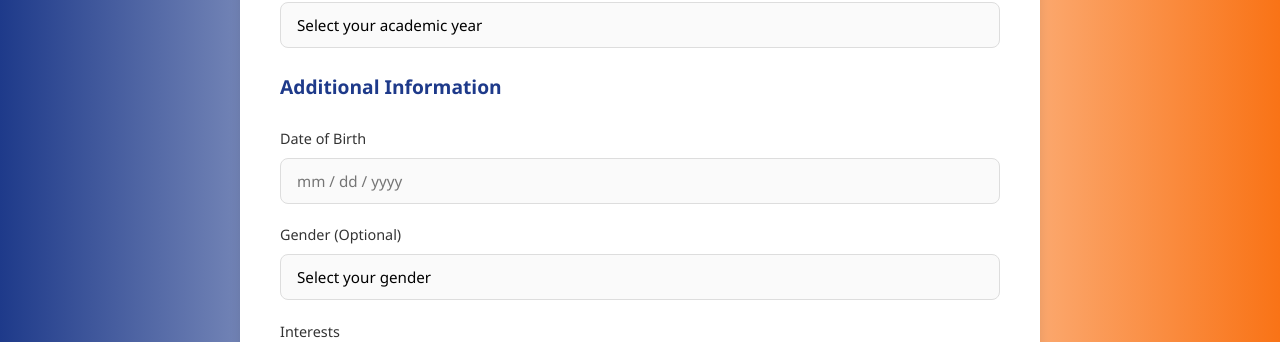
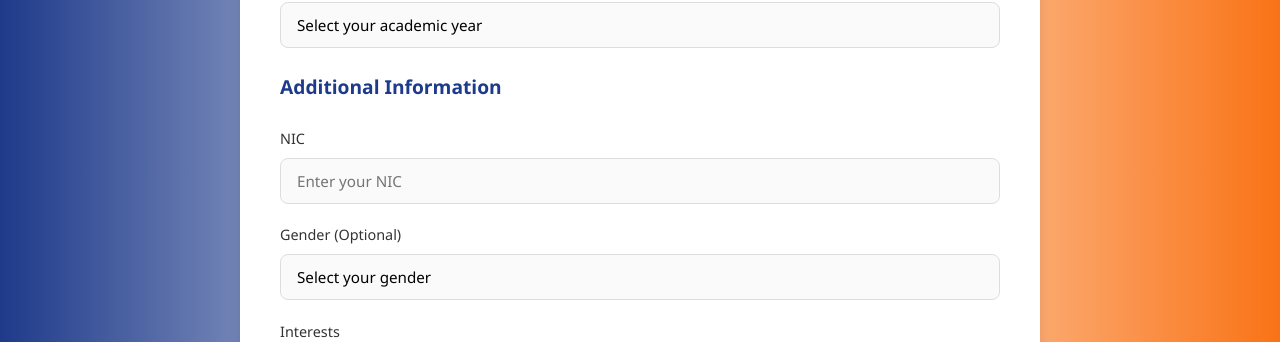
Before and after one commit to Manush-hub/UniPulse, a PHP site: page /app/views/unireg.view.php in a window 1280 px wide. Shown: the part 1354-1696 px from the top of the page. Run offline with PHP 8.4, Linux system fonts and the light colour scheme; a stand-in replaces the project's code that opens the database connection.

Commit message:
Update registration forms to replace Date of Birth with NIC and adjust button font size in styles

```diff
--- a/app/views/publicreg.view.php
+++ b/app/views/publicreg.view.php
@@ -75,8 +75,8 @@
                 <h3 class="section-header">Additional Information</h3>
 
                 <div class="form-group">
-                    <label for="date-of-birth">Date of Birth</label>
-                    <input type="text" id="date-of-birth" name="date-of-birth" placeholder="mm / dd / yyyy" required>
+                    <label for="nic">NIC</label>
+                    <input type="text" id="nic" name="nic" placeholder="Enter your NIC" required>
                 </div>
 
                 <div class="form-group">
--- a/app/views/unireg.view.php
+++ b/app/views/unireg.view.php
@@ -131,8 +131,8 @@
                 <h3 class="section-header">Additional Information</h3>
 
                 <div class="form-group">
-                    <label for="date-of-birth">Date of Birth</label>
-                    <input type="text" id="date-of-birth" name="date-of-birth" placeholder="mm / dd / yyyy" required>
+                    <label for="nic">NIC</label>
+                    <input type="text" id="nic" name="nic" placeholder="Enter your NIC" required>
                 </div>
 
                 <div class="form-group">
```
Also changed, not shown: public/assets/css/home-style.css.
